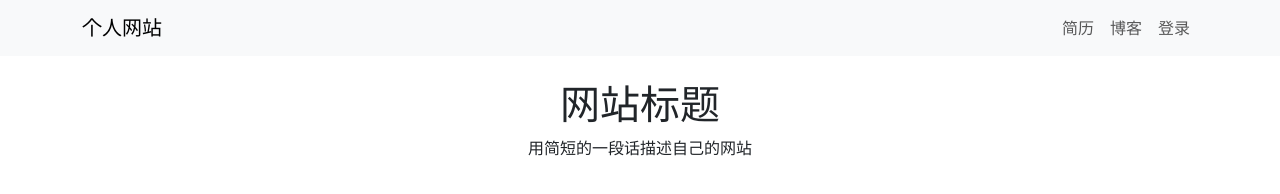
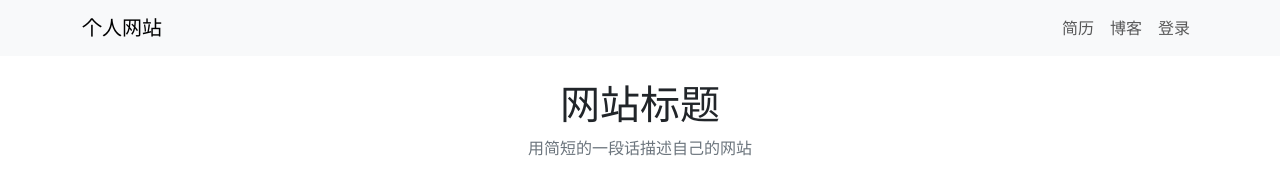
Before and after one commit to zxh111222/static-template, a plain HTML site: page index.html in a window 1280 px wide. Drawn offline with Linux system fonts and the light colour scheme.

Commit message:
用 BootStrap 写好的类 text-secondary 改变副标题的颜色

```diff
--- a/index.html
+++ b/index.html
@@ -32,7 +32,7 @@
 
 <div class="mt-4 text-center">
     <h1>网站标题</h1>
-    <p>用简短的一段话描述自己的网站</p>
+    <p class="text-secondary">用简短的一段话描述自己的网站</p>
 </div>
 
 <!-- 主内容区 -->
```
